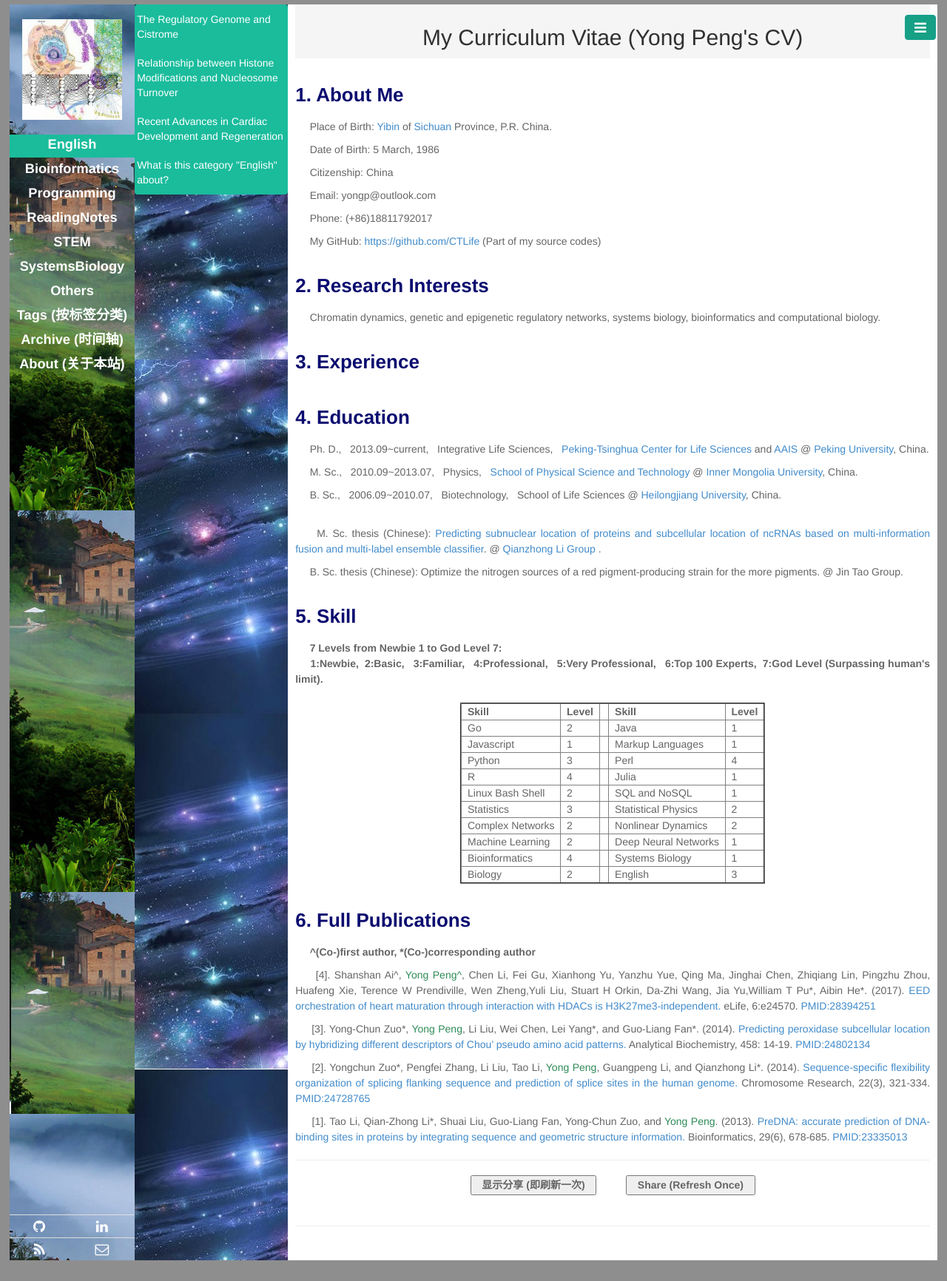
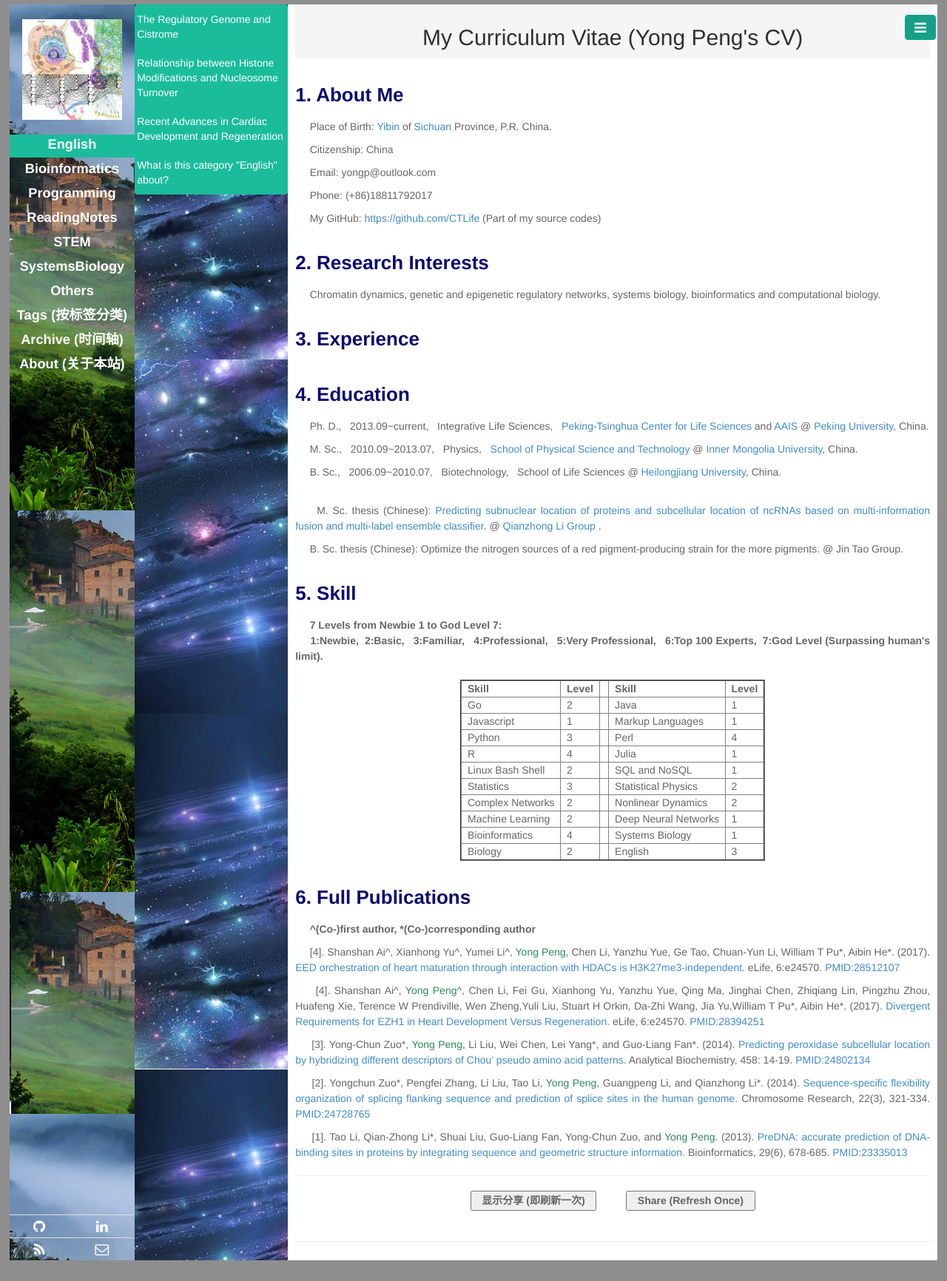
Before and after one commit to CTLife/CTLife.github.io, a Jekyll site: the page built from yongpeng.html, in a window 1280 px wide. Shown: the whole page at 74% size. Built offline with Jekyll 4.4.1, drawn with Linux system fonts in a browser that asks for light colours; Markdown is read by kramdown in place of the engine named in the settings.

Commit message:
Create yongpeng.html

```diff
--- a/yongpeng.html
+++ b/yongpeng.html
@@ -6,7 +6,6 @@ titlename: Yong Peng CV
 
 <h3 style = "color:#0a0b6f"><b>1. About Me</b></h3>
 <p> &nbsp;&nbsp;&nbsp;&nbsp; Place of Birth: <a href="https://en.wikipedia.org/wiki/Yibin"> Yibin </a> of <a href="https://en.wikipedia.org/wiki/Sichuan">Sichuan</a> Province, P.R. China.</p>
-<p> &nbsp;&nbsp;&nbsp;&nbsp; Date of Birth: 5 March, 1986 </p>
 <p> &nbsp;&nbsp;&nbsp;&nbsp; Citizenship: China </p>
 <p> &nbsp;&nbsp;&nbsp;&nbsp; Email: yongp@outlook.com </p>
 <p> &nbsp;&nbsp;&nbsp;&nbsp; Phone: (+86)18811792017 </p>
@@ -118,9 +117,15 @@ multi-information fusion and multi-label ensemble classifier</a>. @ <a href="htt
 <h3><b style = "color:#0a0b6f"> 6. Full Publications </b></h3>
 <p><b> &nbsp;&nbsp;&nbsp;&nbsp; ^(Co-)first author,  *(Co-)corresponding author </b></p>
 
+<p> &nbsp;&nbsp;&nbsp;&nbsp; [4]. Shanshan Ai^, Xianhong Yu^, Yumei Li^, <font color="#2E8B57">Yong Peng</font>, Chen Li, Yanzhu Yue, Ge Tao, Chuan-Yun Li, William T Pu*, Aibin He*. (2017).
+<a href="http://circres.ahajournals.org/content/early/2017/05/16/CIRCRESAHA.117.311212">
+EED orchestration of heart maturation through interaction with HDACs is H3K27me3-independent. </a>
+eLife, 6:e24570. <a href="https://www.ncbi.nlm.nih.gov/pubmed/28512107">PMID:28512107</a>
+</p>
+
 <p> &nbsp;&nbsp;&nbsp;&nbsp; [4]. Shanshan Ai^, <font color="#2E8B57">Yong Peng^</font>, Chen Li, Fei Gu, Xianhong Yu, Yanzhu Yue, Qing Ma, Jinghai Chen, Zhiqiang Lin, Pingzhu Zhou, Huafeng Xie, Terence W Prendiville, Wen Zheng,Yuli Liu, Stuart H Orkin, Da-Zhi Wang, Jia Yu,William T Pu*, Aibin He*. (2017).
 <a href="https://elifesciences.org/content/6/e24570">
-EED orchestration of heart maturation through interaction with HDACs is H3K27me3-independent. </a>
+Divergent Requirements for EZH1 in Heart Development Versus Regeneration. </a>
 eLife, 6:e24570. <a href="http://pubmedcentralcanada.ca/pmcc/articles/PMC5400508">PMID:28394251</a>
 </p>
 
```
